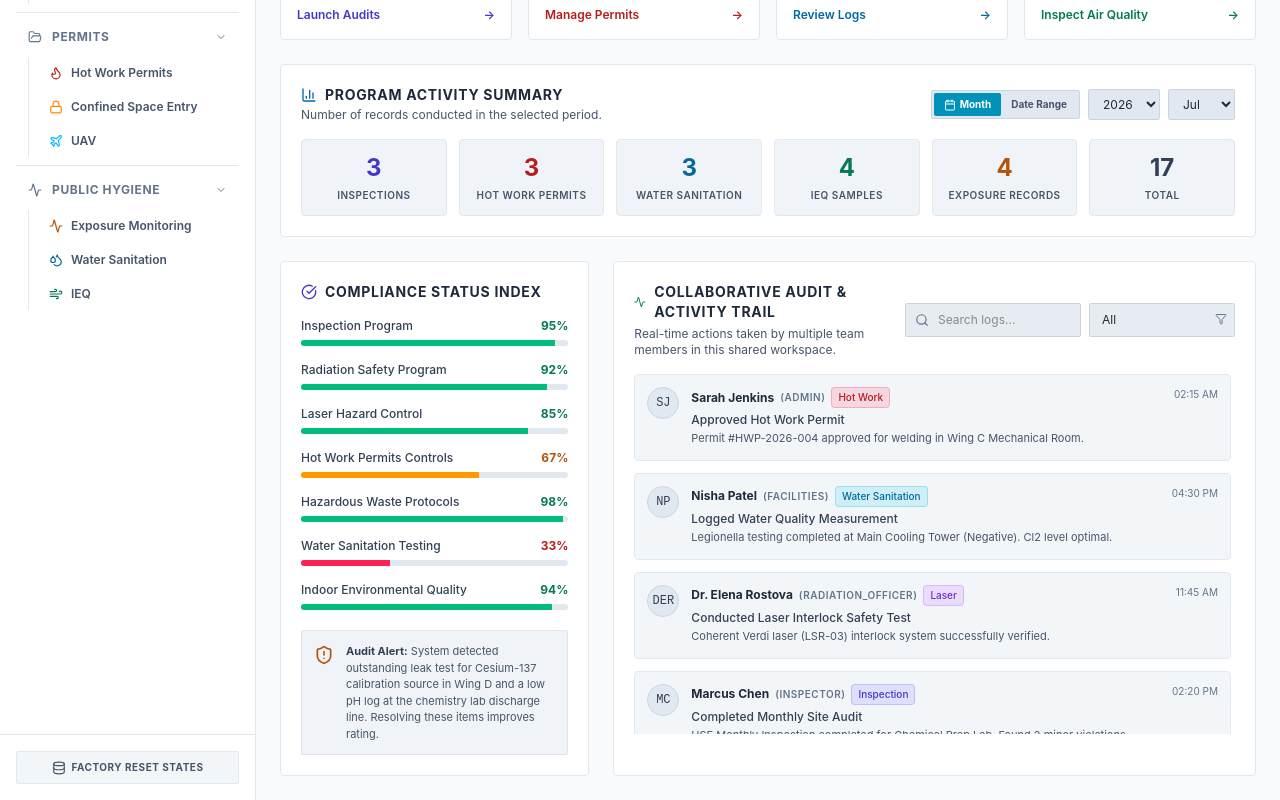
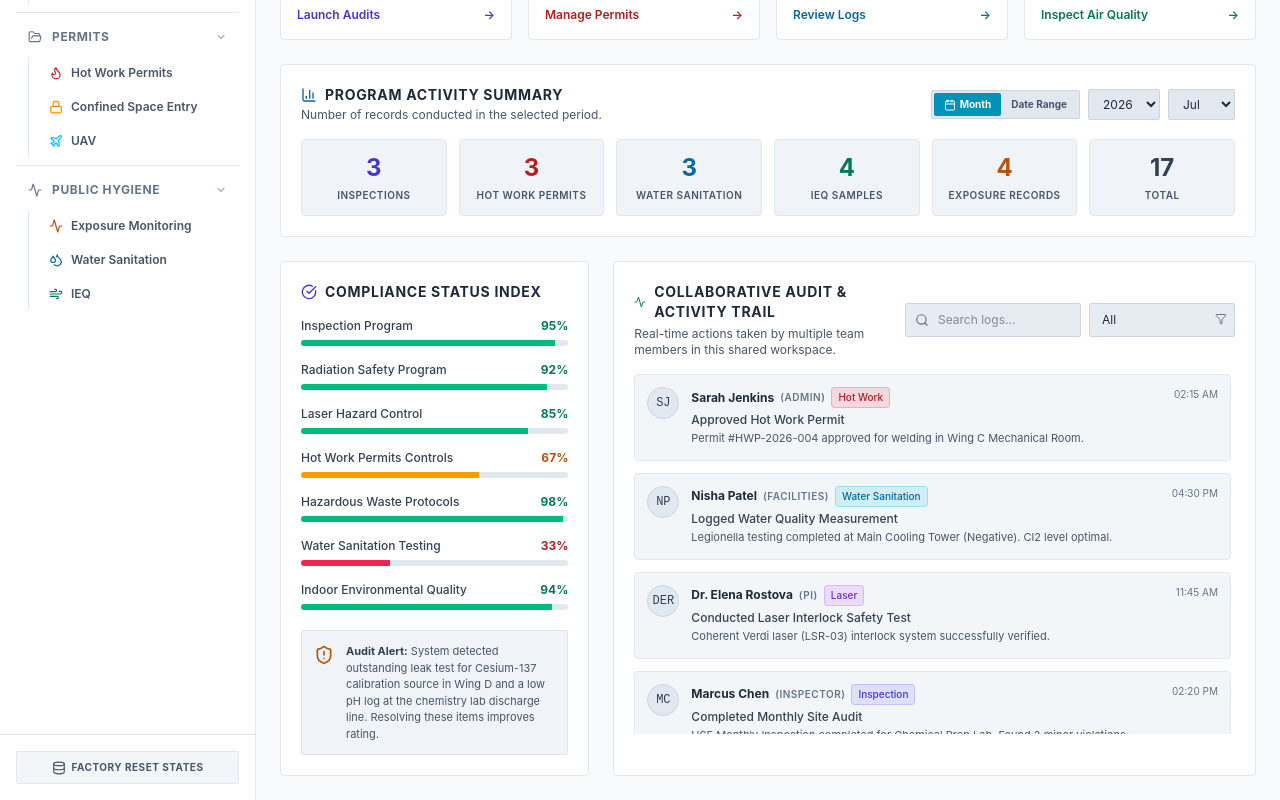
Before and after one commit to userWtheThird/HSEO-Portal-Prototype, a React (Vite) app: page / in a window 1280 px wide. Shown: the part 464-1264 px from the top of the page. Built offline with nearby package versions, Linux system fonts and the light colour scheme.

Commit message:
Change user roles from 'radiation_officer' to 'PI'
Updated user roles and titles for consistency in mock data.

```diff
--- a/src/mockData.ts
+++ b/src/mockData.ts
@@ -56,7 +56,7 @@ export const SIMULATED_USERS: User[] = [
     id: 'user_elena',
     name: 'Dr. Elena Rostova',
     email: 'elena.rostova@hseo-portal.net',
-    role: 'radiation_officer',
+    role: 'PI',
     avatarColor: 'bg-amber-600 text-white',
     title: 'Radiation & Laser Protection Officer'
   },
@@ -195,11 +195,11 @@ export const SIMULATED_PERSONS: Person[] = [
   {
     id: 'pers_elena',
     name: 'Elena Rostova',
-    role: 'Staff',
+    role: 'PI',
     department: 'OKT',
     email: 'elena.rostova@hseo-portal.net',
     phone: '+1 (555) 019-4822',
-    title: 'Admin'
+    title: 'Professor'
   },
   {
     id: 'pers_MJ',
@@ -374,7 +374,7 @@ export const INITIAL_AUDIT_LOGS: AuditLog[] = [
     timestamp: '2026-07-11T11:45:00Z',
     userId: 'user_elena',
     userName: 'Dr. Elena Rostova',
-    userRole: 'radiation_officer',
+    userRole: 'PI',
     action: 'Conducted Laser Interlock Safety Test',
     details: 'Coherent Verdi laser (LSR-03) interlock system successfully verified.',
     program: 'Laser'
@@ -404,7 +404,7 @@ export const INITIAL_AUDIT_LOGS: AuditLog[] = [
     timestamp: '2026-07-09T15:05:00Z',
     userId: 'user_elena',
     userName: 'Dr. Elena Rostova',
-    userRole: 'radiation_officer',
+    userRole: 'PI',
     action: 'Updated Dosimeter Log',
     details: 'Uploaded Q2 2026 dosimeter data. All personnel within ALARA thresholds.',
     program: 'Radiation'
```
